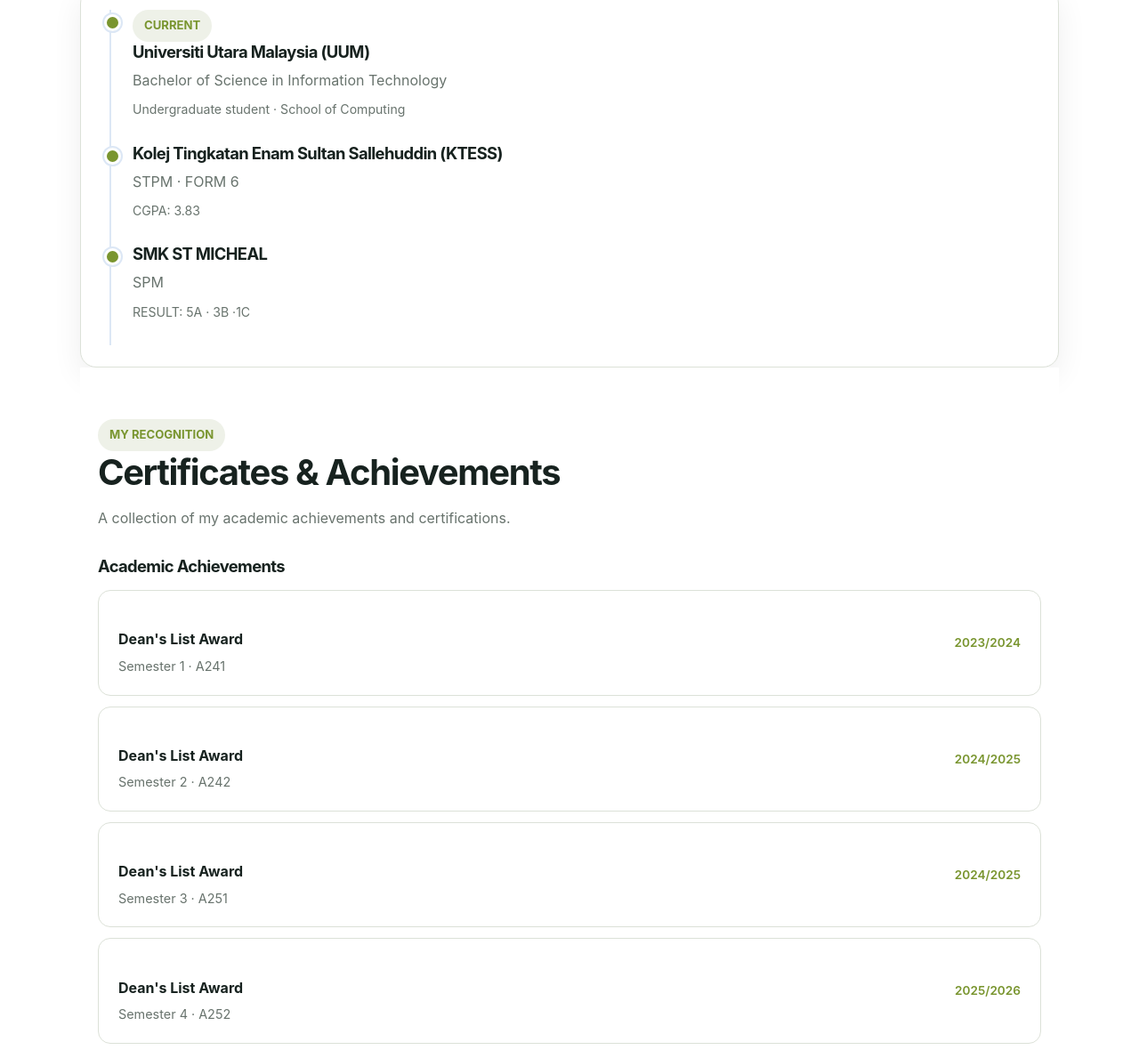
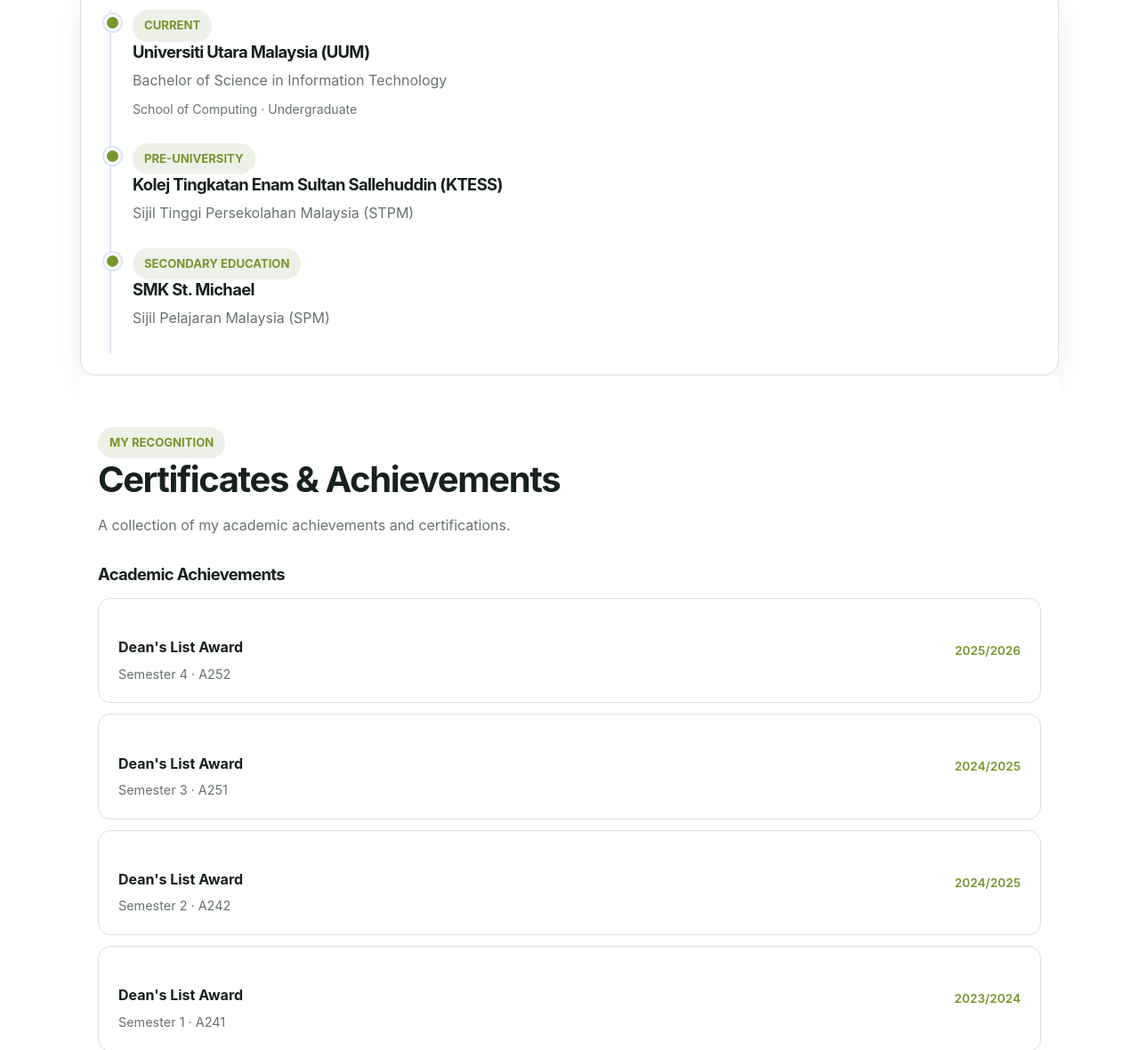
Before and after one commit to liupeiyun17/my-resume-site, a plain HTML site: page education.html in a window 1280 px wide. Shown: the part 399-1579 px from the top of the page at 89% size. Drawn offline with Linux system fonts and the light colour scheme.

Commit message:
Update education.html

```diff
--- a/education.html
+++ b/education.html
@@ -38,26 +38,30 @@
     </section>
     <section class="section section-white">
       <div class="container">
+
         <div class="card">
           <div class="timeline">
             <div class="timeline-item">
               <span class="eyebrow">CURRENT</span>
               <h3>Universiti Utara Malaysia (UUM)</h3>
               <p class="muted">Bachelor of Science in Information Technology</p>
-              <p class="small muted">Undergraduate student · School of Computing</p>
+              <p class="small muted">School of Computing · Undergraduate</p>
             </div>
+
             <div class="timeline-item">
+              <span class="eyebrow">PRE-UNIVERSITY</span>
               <h3>Kolej Tingkatan Enam Sultan Sallehuddin (KTESS)</h3>
-              <p class="muted">STPM · FORM 6</p>
-              <p class="small muted">CGPA: 3.83</p>
+              <p class="muted">Sijil Tinggi Persekolahan Malaysia (STPM)</p>
             </div>
+
             <div class="timeline-item">
-              <h3>SMK ST MICHEAL</h3>
-              <p class="muted">SPM</p>
-              <p class="small muted">RESULT: 5A · 3B ·1C</p>
+              <span class="eyebrow">SECONDARY EDUCATION</span>
+              <h3>SMK St. Michael</h3>
+              <p class="muted">Sijil Pelajaran Malaysia (SPM)</p>
             </div>
           </div>
         </div>
+
         <section class="section section-white" id="certificates">
           <div class="container">
             <div class="section-heading">
@@ -77,11 +81,17 @@
                 <div class="achievement-item">
                   <div>
                     <h4>Dean's List Award</h4>
-                    <p>Semester 1 · A241</p>
+                    <p>Semester 4 · A252</p>
                   </div>
-                  <span>2023/2024</span>
+                  <span>2025/2026</span>
                 </div>
-
+                <div class="achievement-item">
+                  <div>
+                    <h4>Dean's List Award</h4>
+                    <p>Semester 3 · A251</p>
+                  </div>
+                  <span>2024/2025</span>
+                </div>
                 <div class="achievement-item">
                   <div>
                     <h4>Dean's List Award</h4>
@@ -93,17 +103,9 @@
                 <div class="achievement-item">
                   <div>
                     <h4>Dean's List Award</h4>
-                    <p>Semester 3 · A251</p>
+                    <p>Semester 1 · A241</p>
                   </div>
-                  <span>2024/2025</span>
-                </div>
-
-                <div class="achievement-item">
-                  <div>
-                    <h4>Dean's List Award</h4>
-                    <p>Semester 4 · A252</p>
-                  </div>
-                  <span>2025/2026</span>
+                  <span>2023/2024</span>
                 </div>
               </div>
             </div>
```
